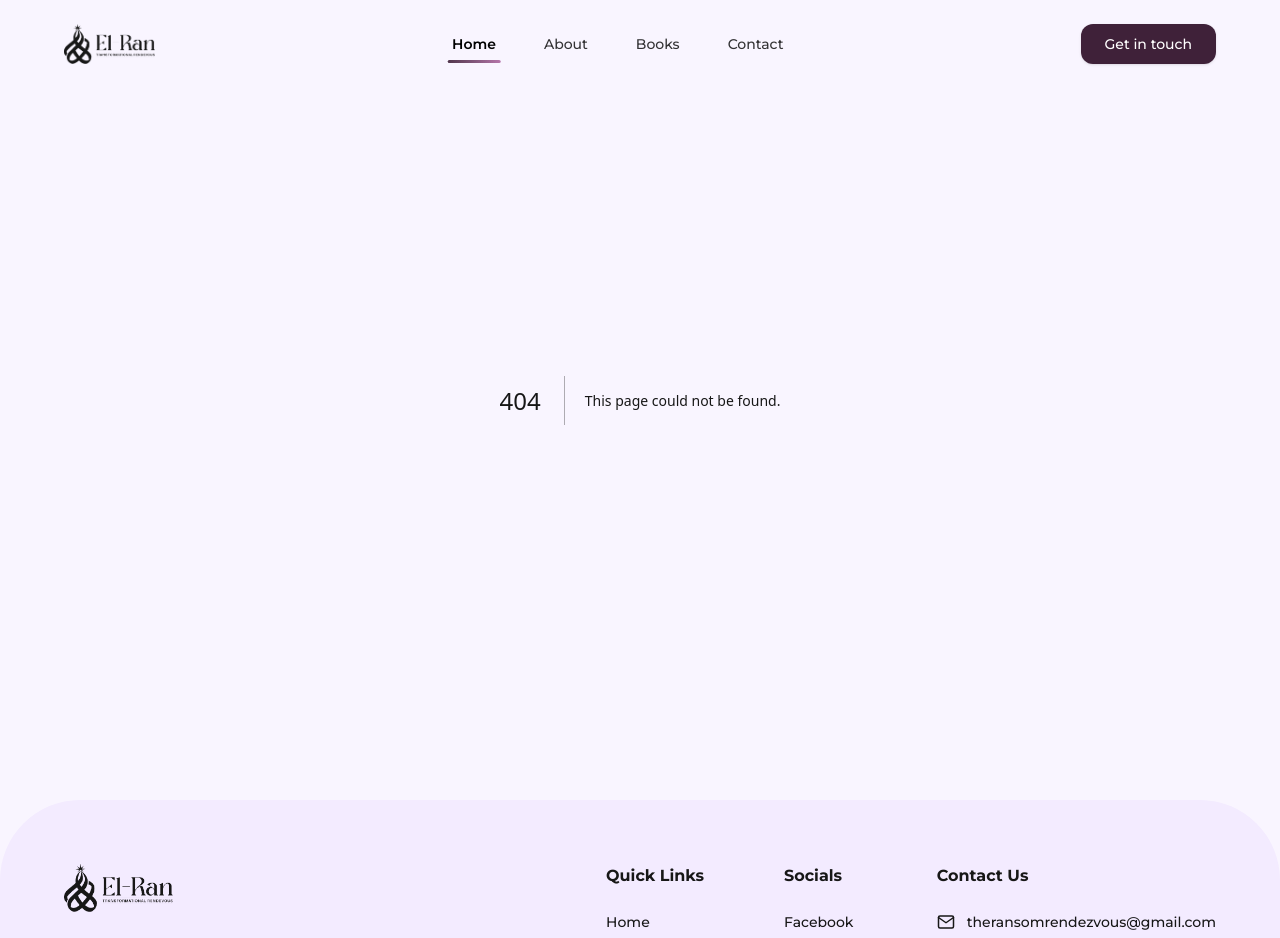
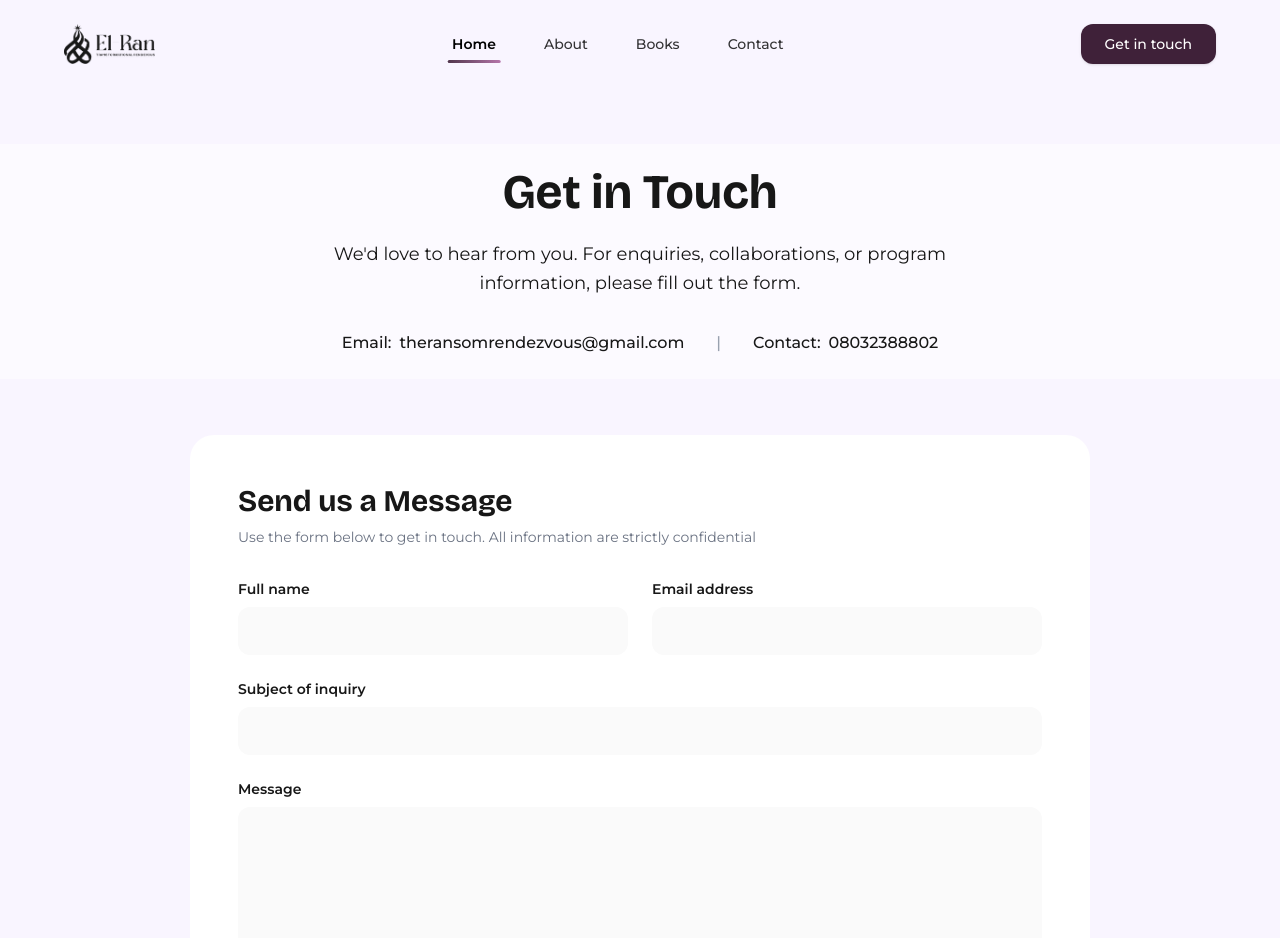
Before and after one commit to olawanlejoel/el-ran-fortune, a Next.js app: page /contact in a window 1280 px wide. Before the commit this address had no page. Shown: the top 938 px of the page. Built offline with nearby package versions, Linux system fonts and the light colour scheme.

Commit message:
feat: Add a contact page, update navigation links to include it, and remove dark mode root variables from global styles.

```diff
--- a/components/Footer.tsx
+++ b/components/Footer.tsx
@@ -25,7 +25,7 @@ const Footer = () => {
             </div>
 
             {/* Right Side: Links (Navigation, Socials, Contact) */}
-            <div className="flex flex-row flex-wrap gap-8 md:gap-20">
+            <div className="w-full md:w-auto grid grid-cols-2 md:flex md:flex-row gap-y-10 gap-x-4 md:gap-20">
                 {/* Navigation */}
                 <div>
                   <h4 className="font-bold text-secondary mb-6 text-base">Quick Links</h4>
@@ -33,7 +33,7 @@ const Footer = () => {
                     <li><Link href="/" className="hover:text-primary transition-colors">Home</Link></li>
                     <li><Link href="#" className="hover:text-primary transition-colors">About</Link></li>
                     <li><Link href="#" className="hover:text-primary transition-colors">Books</Link></li>
-                    <li><Link href="#" className="hover:text-primary transition-colors">Contact</Link></li>
+                    <li><Link href="/contact" className="hover:text-primary transition-colors">Contact</Link></li>
                   </ul>
                 </div>
 
--- a/components/Navbar.tsx
+++ b/components/Navbar.tsx
@@ -67,17 +67,19 @@ const Navbar = () => {
 
         {/* Desktop Menu */}
         <div className="hidden md:flex gap-12 items-center font-medium text-[14px]">
-          <NavLink href="#" text="Home" isActive={true} />
+          <NavLink href="/" text="Home" isActive={true} />
           <NavLink href="#" text="About" />
           <NavLink href="#" text="Books" />
-          <NavLink href="#" text="Contact" />
+          <NavLink href="/contact" text="Contact" />
         </div>
 
         {/* Desktop Button */}
         <div className="hidden md:block">
+          <Link href="/contact">
             <button className="bg-primary text-white px-6 py-2.5 rounded-xl font-medium text-sm hover:opacity-90 transition-opacity shadow-sm">
             Get in touch
             </button>
+          </Link>
         </div>
 
         {/* Mobile Hamburger Button */}
--- /dev/null
+++ b/pages/contact.tsx
@@ -0,0 +1,104 @@
+import Head from "next/head";
+import React from "react";
+import Navbar from "@/components/Navbar";
+import Footer from "@/components/Footer";
+
+export default function Contact() {
+  return (
+    <>
+      <Head>
+        <title>Contact Us | EL-RAN Transformational Rendezvous</title>
+        <meta
+          name="description"
+          content="Get in touch with EL-RAN Transformational Rendezvous for enquiries, collaborations, or program information."
+        />
+      </Head>
+
+      <main className="w-full">
+        {/* Header Section - Full Width #FCFAFF */}
+        <div className="w-full bg-[#FCFAFF] mt-36 mb-14 p-6 md:px-16 text-center">
+          <div className="max-w-4xl mx-auto">
+            <h1 className="text-4xl md:text-5xl font-bold text-secondary font-bricolage mb-6">
+              Get in Touch
+            </h1>
+            <p className="text-base md:text-lg text-secondary/80 leading-relaxed max-w-2xl mx-auto mb-8">
+              We'd love to hear from you. For enquiries, collaborations, or program information, please fill out the form.
+            </p>
+
+            <div className="flex flex-col md:flex-row items-center justify-center gap-4 md:gap-8 text-sm md:text-base font-medium text-secondary">
+              <a href="mailto:theransomrendezvous@gmail.com" className="group hover:text-primary transition-colors flex items-center gap-2">
+                <span className="text-secondary/70 group-hover:text-primary/70 transition-colors">Email:</span>
+                <span>theransomrendezvous@gmail.com</span>
+              </a>
+              <span className="hidden md:inline text-gray-400">|</span>
+              <a href="tel:08032388802" className="group hover:text-primary transition-colors flex items-center gap-2">
+                <span className="text-secondary/70 group-hover:text-primary/70 transition-colors">Contact:</span>
+                <span>08032388802</span>
+              </a>
+            </div>
+          </div>
+        </div>
+
+        {/* Form Section - White Card on #FCFAFF (or overlapping) */}
+        <div className="w-full px-6 md:px-16 pb-20">
+          <div className="max-w-[900px] mx-auto bg-white rounded-3xl p-8 md:p-12">
+            <h2 className="text-2xl md:text-3xl font-bold text-secondary font-bricolage mb-2">
+              Send us a Message
+            </h2>
+            <p className="text-gray-500 text-sm mb-8">
+              Use the form below to get in touch. All information are strictly confidential
+            </p>
+
+            <form className="space-y-6">
+              <div className="grid grid-cols-1 md:grid-cols-2 gap-6">
+                <div>
+                  <label htmlFor="name" className="block text-sm font-semibold text-secondary mb-2">Full name</label>
+                  <input
+                    type="text"
+                    id="name"
+                    className="w-full bg-[#FAFAFA] px-4 py-3 rounded-xl outline-none focus:ring-2 focus:ring-primary/20 transition-all text-secondary"
+                    placeholder=""
+                  />
+                </div>
+                <div>
+                  <label htmlFor="email" className="block text-sm font-semibold text-secondary mb-2">Email address</label>
+                  <input
+                    type="email"
+                    id="email"
+                    className="w-full bg-[#FAFAFA] px-4 py-3 rounded-xl outline-none focus:ring-2 focus:ring-primary/20 transition-all text-secondary"
+                    placeholder=""
+                  />
+                </div>
+              </div>
+
+              <div>
+                <label htmlFor="subject" className="block text-sm font-semibold text-secondary mb-2">Subject of inquiry</label>
+                <input
+                  type="text"
+                  id="subject"
+                  className="w-full bg-[#FAFAFA] px-4 py-3 rounded-xl outline-none focus:ring-2 focus:ring-primary/20 transition-all text-secondary"
+                  placeholder=""
+                />
+              </div>
+
+              <div>
+                <label htmlFor="message" className="block text-sm font-semibold text-secondary mb-2">Message</label>
+                <textarea
+                  id="message"
+                  rows={6}
+                  className="w-full bg-[#FAFAFA] px-4 py-3 rounded-xl outline-none focus:ring-2 focus:ring-primary/20 transition-all text-secondary resize-none"
+                  placeholder=""
+                ></textarea>
+              </div>
+
+              <button className="px-6 py-2.5 bg-primary text-white rounded-xl font-medium text-sm hover:opacity-90 transition-all shadow-md hover:shadow-lg">
+                Send Message
+              </button>
+            </form>
+          </div>
+
+        </div>
+      </main>
+    </>
+  );
+}
--- a/styles/globals.css
+++ b/styles/globals.css
@@ -28,12 +28,7 @@
   --font-montserrat: var(--font-montserrat);
 }
 
-@media (prefers-color-scheme: dark) {
-  :root {
-    --background: #0a0a0a;
-    --foreground: #ededed;
-  }
-}
+
 
 body {
   background: var(--background);
```
